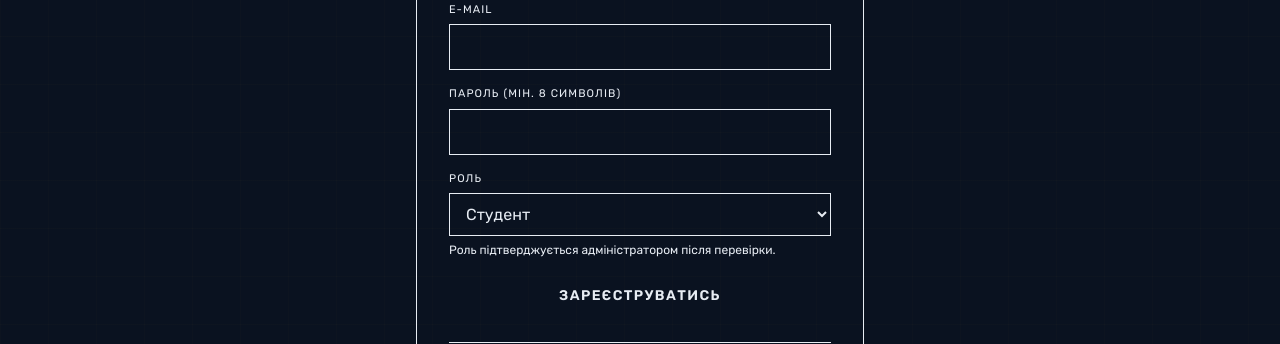
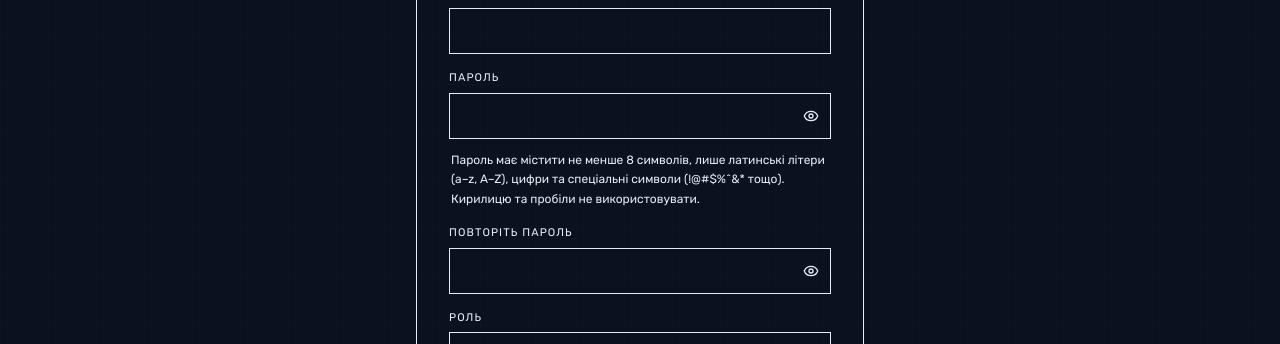
Before and after one commit to primusua-ux/kafedra-site, a Next.js app: page /register in a window 1280 px wide. Shown: the part 317-661 px from the top of the page. Built offline with nearby package versions, Linux system fonts and the light colour scheme; no server answers.

Commit message:
feat: add password visibility toggle, confirm field, and password hint

```diff
--- a/src/app/(auth)/actions.ts
+++ b/src/app/(auth)/actions.ts
@@ -41,11 +41,16 @@ export async function register(
   const fullName = String(formData.get("full_name") ?? "").trim();
   const requestedRole = String(formData.get("role") ?? "student");
 
+  const confirmPassword = String(formData.get("confirm_password") ?? "");
+
   if (!email || !password || !fullName) {
     return { ok: false, error: "Заповніть усі поля." };
   }
   if (password.length < 8) {
     return { ok: false, error: "Пароль має містити щонайменше 8 символів." };
+  }
+  if (password !== confirmPassword) {
+    return { ok: false, error: "Паролі не збігаються." };
   }
   if (!["student", "teacher"].includes(requestedRole)) {
     return { ok: false, error: "Невірна роль." };
--- a/src/app/(auth)/login/LoginForm.tsx
+++ b/src/app/(auth)/login/LoginForm.tsx
@@ -1,6 +1,7 @@
 "use client";
 
-import { useActionState } from "react";
+import { useActionState, useState } from "react";
+import { Eye, EyeOff } from "lucide-react";
 import { login, type AuthState } from "../actions";
 
 export default function LoginForm({ redirectTo }: { redirectTo: string }) {
@@ -8,12 +9,21 @@ export default function LoginForm({ redirectTo }: { redirectTo: string }) {
     login,
     undefined,
   );
+  const [showPass, setShowPass] = useState(false);
 
   return (
     <form action={action} className="space-y-4">
       <input type="hidden" name="redirect" value={redirectTo} />
+
       <Field label="E-mail" name="email" type="email" required autoFocus />
-      <Field label="Пароль" name="password" type="password" required />
+
+      <PasswordField
+        label="Пароль"
+        name="password"
+        show={showPass}
+        onToggle={() => setShowPass((v) => !v)}
+        required
+      />
 
       {state && !state.ok && (
         <div className="border border-[--color-danger] bg-[--color-danger]/10 text-sm px-3 py-2 text-[--color-text]">
@@ -48,3 +58,38 @@ function Field({
     </label>
   );
 }
+
+function PasswordField({
+  label,
+  show,
+  onToggle,
+  ...props
+}: {
+  label: string;
+  show: boolean;
+  onToggle: () => void;
+} & Omit<React.InputHTMLAttributes<HTMLInputElement>, "type">) {
+  return (
+    <label className="block">
+      <div className="text-[11px] uppercase tracking-widest text-[--color-text-muted] mb-1.5">
+        {label}
+      </div>
+      <div className="relative">
+        <input
+          {...props}
+          type={show ? "text" : "password"}
+          className="w-full bg-[--color-bg] border border-[--color-border-strong] px-3 py-2.5 pr-10 text-[--color-text] outline-none focus:border-[--color-accent] placeholder:text-[--color-text-dim]"
+        />
+        <button
+          type="button"
+          onClick={onToggle}
+          tabIndex={-1}
+          className="absolute inset-y-0 right-0 flex items-center px-3 text-[--color-text-muted] hover:text-[--color-accent]"
+          aria-label={show ? "Приховати пароль" : "Показати пароль"}
+        >
+          {show ? <EyeOff className="h-4 w-4" /> : <Eye className="h-4 w-4" />}
+        </button>
+      </div>
+    </label>
+  );
+}
--- a/src/app/(auth)/register/RegisterForm.tsx
+++ b/src/app/(auth)/register/RegisterForm.tsx
@@ -1,6 +1,7 @@
 "use client";
 
-import { useActionState } from "react";
+import { useActionState, useState } from "react";
+import { Eye, EyeOff } from "lucide-react";
 import { register, type AuthState } from "../actions";
 
 export default function RegisterForm() {
@@ -8,6 +9,14 @@ export default function RegisterForm() {
     register,
     undefined,
   );
+
+  const [showPass, setShowPass] = useState(false);
+  const [showConfirm, setShowConfirm] = useState(false);
+  const [password, setPassword] = useState("");
+  const [confirm, setConfirm] = useState("");
+
+  const mismatch = confirm.length > 0 && password !== confirm;
+  const canSubmit = !pending && !mismatch;
 
   if (state?.ok) {
     return (
@@ -24,8 +33,41 @@ export default function RegisterForm() {
     <form action={action} className="space-y-4">
       <Field label="П.І.Б." name="full_name" required autoFocus />
       <Field label="E-mail" name="email" type="email" required />
-      <Field label="Пароль (мін. 8 символів)" name="password" type="password" required minLength={8} />
 
+      {/* Пароль */}
+      <PasswordField
+        label="Пароль"
+        name="password"
+        show={showPass}
+        onToggle={() => setShowPass((v) => !v)}
+        required
+        minLength={8}
+        value={password}
+        onChange={(e) => setPassword(e.target.value)}
+      />
+
+      {/* Підказка щодо пароля */}
+      <div className="text-xs text-[--color-text-dim] leading-relaxed -mt-1 px-0.5">
+        Пароль має містити не менше 8 символів,{" "}
+        <span className="text-[--color-text-muted]">лише латинські літери</span>{" "}
+        (a–z, A–Z), цифри та спеціальні символи (!@#$%^&* тощо).
+        Кирилицю та пробіли не використовувати.
+      </div>
+
+      {/* Підтвердження пароля */}
+      <PasswordField
+        label="Повторіть пароль"
+        name="confirm_password"
+        show={showConfirm}
+        onToggle={() => setShowConfirm((v) => !v)}
+        required
+        minLength={8}
+        value={confirm}
+        onChange={(e) => setConfirm(e.target.value)}
+        error={mismatch ? "Паролі не збігаються" : undefined}
+      />
+
+      {/* Роль */}
       <label className="block">
         <div className="text-[11px] uppercase tracking-widest text-[--color-text-muted] mb-1.5">
           Роль
@@ -51,14 +93,16 @@ export default function RegisterForm() {
 
       <button
         type="submit"
-        disabled={pending}
-        className="w-full bg-[--color-accent] text-[--color-bg] py-3 text-sm uppercase tracking-widest font-semibold hover:bg-[--color-accent-hover] disabled:opacity-60"
+        disabled={!canSubmit}
+        className="w-full bg-[--color-accent] text-[--color-bg] py-3 text-sm uppercase tracking-widest font-semibold hover:bg-[--color-accent-hover] disabled:opacity-60 disabled:cursor-not-allowed"
       >
         {pending ? "Надсилання…" : "Зареєструватись"}
       </button>
     </form>
   );
 }
+
+/* ─── shared components ─── */
 
 function Field({
   label,
@@ -76,3 +120,47 @@ function Field({
     </label>
   );
 }
+
+function PasswordField({
+  label,
+  show,
+  onToggle,
+  error,
+  ...props
+}: {
+  label: string;
+  show: boolean;
+  onToggle: () => void;
+  error?: string;
+} & Omit<React.InputHTMLAttributes<HTMLInputElement>, "type">) {
+  return (
+    <label className="block">
+      <div className="text-[11px] uppercase tracking-widest text-[--color-text-muted] mb-1.5">
+        {label}
+      </div>
+      <div className="relative">
+        <input
+          {...props}
+          type={show ? "text" : "password"}
+          className={`w-full bg-[--color-bg] border px-3 py-2.5 pr-10 text-[--color-text] outline-none focus:border-[--color-accent] placeholder:text-[--color-text-dim] ${
+            error
+              ? "border-[--color-danger]"
+              : "border-[--color-border-strong]"
+          }`}
+        />
+        <button
+          type="button"
+          onClick={onToggle}
+          tabIndex={-1}
+          className="absolute inset-y-0 right-0 flex items-center px-3 text-[--color-text-muted] hover:text-[--color-accent]"
+          aria-label={show ? "Приховати пароль" : "Показати пароль"}
+        >
+          {show ? <EyeOff className="h-4 w-4" /> : <Eye className="h-4 w-4" />}
+        </button>
+      </div>
+      {error && (
+        <p className="text-xs text-[--color-danger] mt-1">{error}</p>
+      )}
+    </label>
+  );
+}
```
